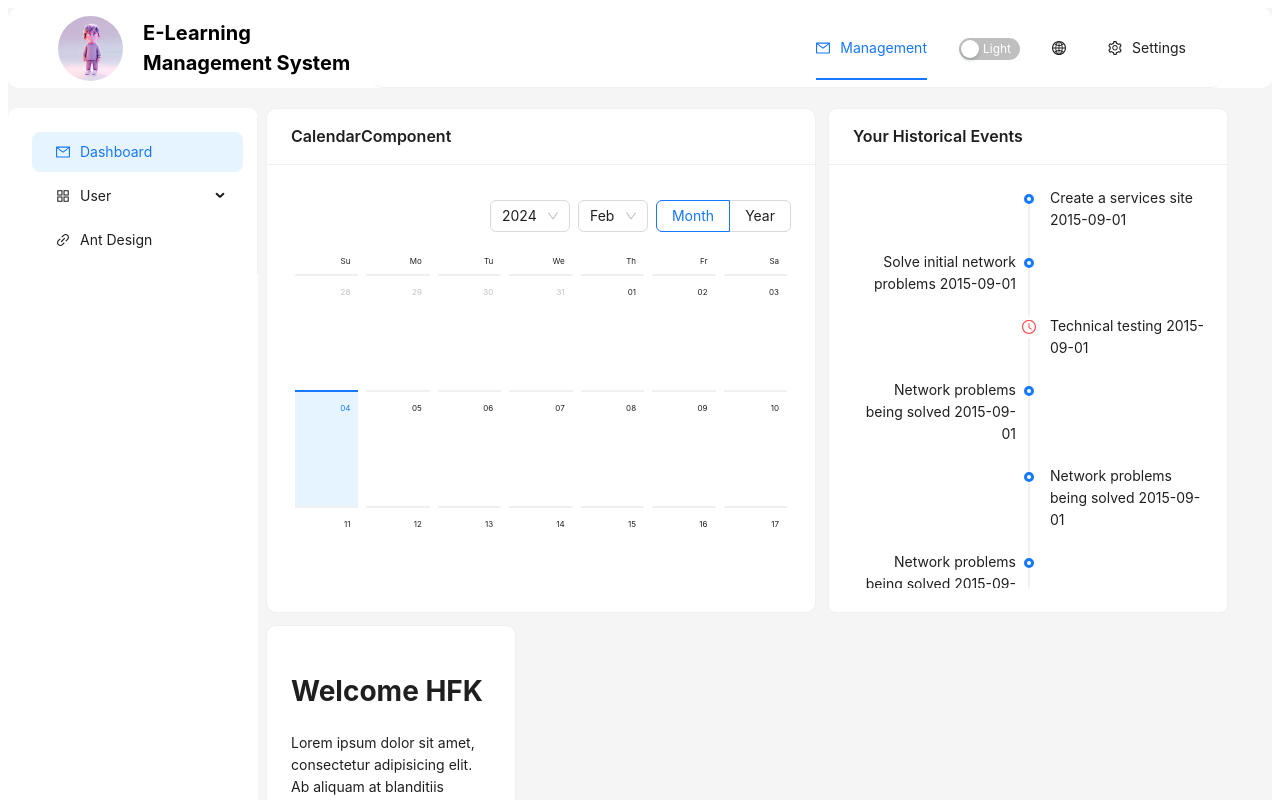
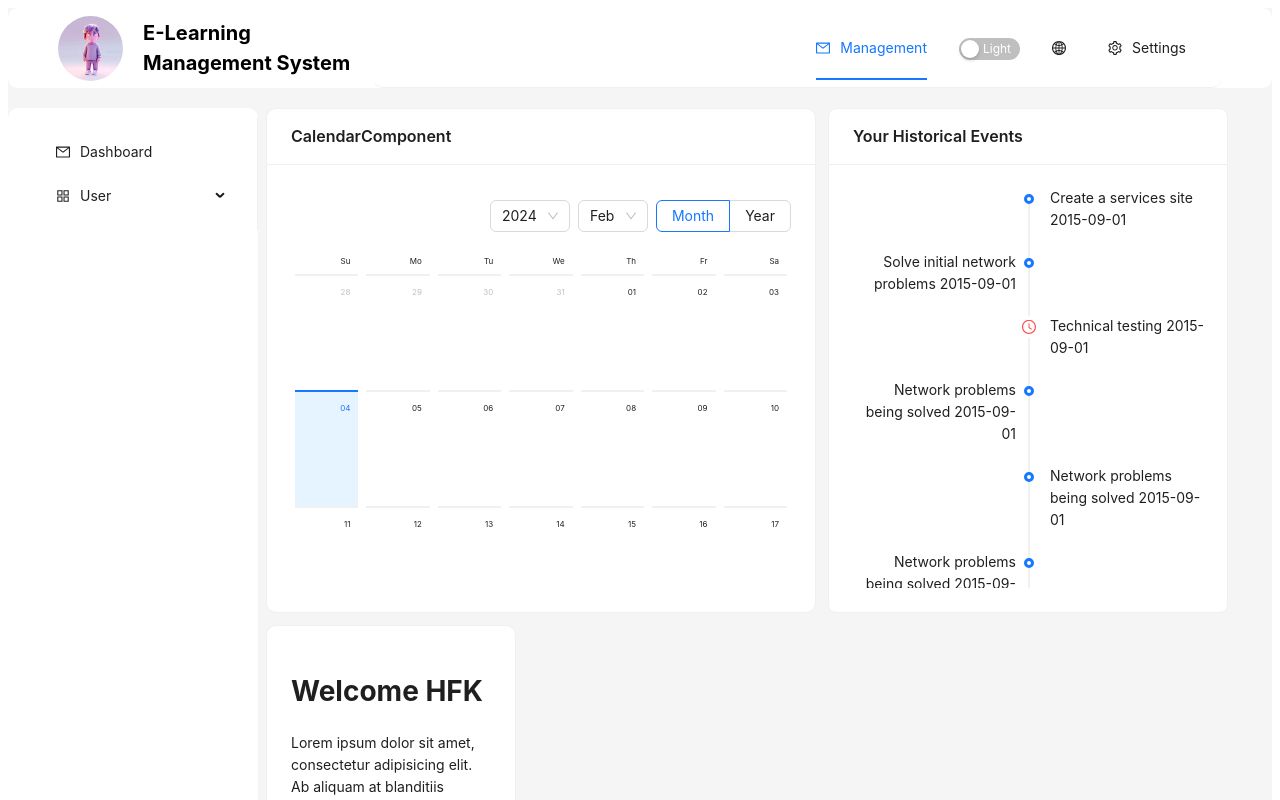
Before and after one commit to hasan-furkan/hfk-e-learning-system, a React (Vite) app: page / in a window 1280 px wide. Shown: the top 800 px of the page. Built offline with nearby package versions, Linux system fonts and the light colour scheme.

Commit message:
edited sidebar

```diff
--- a/src/layouts/sidebar/Sidebar.jsx
+++ b/src/layouts/sidebar/Sidebar.jsx
@@ -1,15 +1,7 @@
-import { useState } from 'react';
-import {
-    AppstoreOutlined,
-    CalendarOutlined,
-    LinkOutlined,
-    MailOutlined,
-    SettingOutlined,
-} from '@ant-design/icons';
-import { Menu } from 'antd';
+import { AppstoreOutlined, MailOutlined } from "@ant-design/icons";
+import { Menu } from "antd";
 import { useSelector } from "react-redux";
-import {Link} from "react-router-dom";
-
+import { Link } from "react-router-dom";
 
 function getItem(label, key, icon, children) {
   return {
@@ -20,41 +12,24 @@ function getItem(label, key, icon, children) {
   };
 }
 const items = [
-    getItem((
-        <Link to={'/dashboard'}>
-            Dashboard
-        </Link>
-    ), '1', <MailOutlined />),
-    getItem('User', 'users', <AppstoreOutlined />, [
-        getItem((
-            <Link to={'/user'}>
-                List
-            </Link>
-        ), '3'),
-        getItem((
-            <Link to={'/user/detail'}>
-                Detail
-            </Link>
-        ), '4'),
-        getItem('Submenu', 'sub1-2', null, [getItem('Option 5', '5'), getItem('Option 6', '6')]),
+  getItem(<Link to={"/dashboard"}>Dashboard</Link>, "1", <MailOutlined />),
+  getItem("User", "users", <AppstoreOutlined />, [
+    getItem(<Link to={"/user"}>List</Link>, "3"),
+    getItem(<Link to={"/user/detail"}>Detail</Link>, "4"),
+    getItem("Submenu", "sub1-2", null, [
+      getItem("Option 5", "5"),
+      getItem("Option 6", "6"),
     ]),
-
-    getItem(
-        <a href="https://ant.design" target="_blank" rel="noopener noreferrer">
-            Ant Design
-        </a>,
-        'link',
-        <LinkOutlined />,
-    ),
+  ]),
 ];
 const Sidebar = () => {
-    const theme = useSelector(state => state.theme);
+  const theme = useSelector((state) => state.theme);
 
   return (
     <Menu
-                style={{ padding: 10, position: 'sticky', width: 240 }}
-                defaultSelectedKeys={['1']}
-                defaultOpenKeys={['sub1']}
+      style={{ padding: 10, position: "sticky", width: 240 }}
+      defaultSelectedKeys={["sub1"]}
+      defaultOpenKeys={["sub1"]}
       mode="inline"
       theme={theme}
       items={items}
```
Lines whose indentation alone changed are shown as unchanged.
